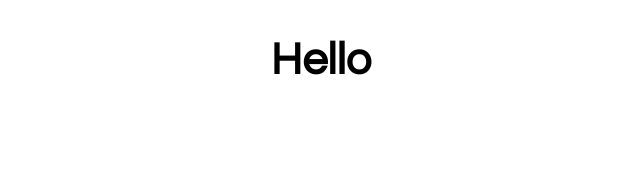
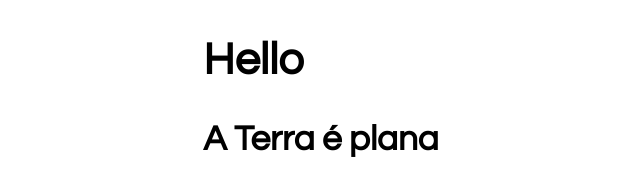
Before and after one commit to damaso-ms/world, a plain HTML site: page index.html in a window 1280 px wide. Shown: the whole page, without its empty margins (319-959 px from the left). Drawn offline with Linux system fonts and the light colour scheme.

Commit message:
Update index.html

```diff
--- a/index.html
+++ b/index.html
@@ -10,6 +10,7 @@
 <body>
     <main>
         <h2>Hello</h2>
+        <h3>A Terra é plana</h3>
     </main>
 </body>
 </html>
```
